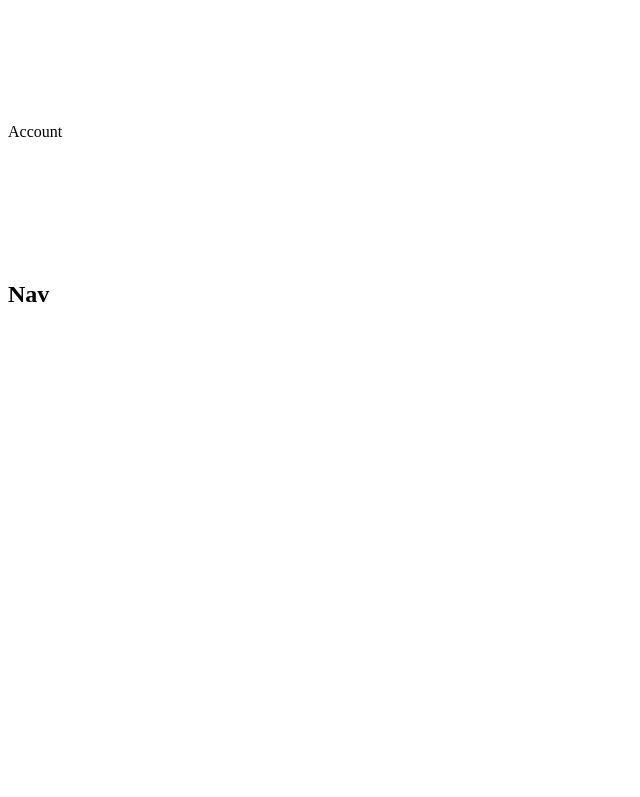
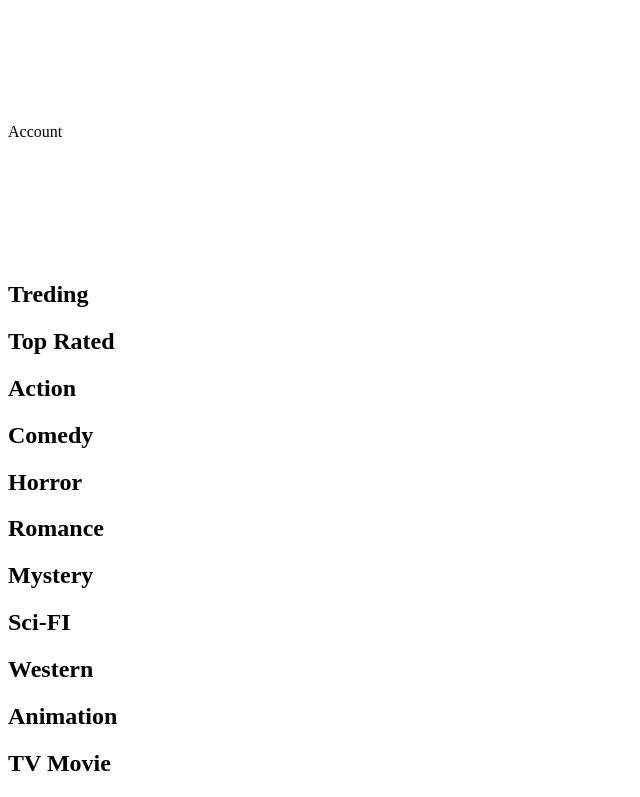
Before and after one commit to ErysCode7/hulu-v2, a Next.js app: page / in a window 1280 px wide. Shown: the part 7759-8556 px from the top of the page, without its empty margins (0-640 px from the left). Before the commit the page ends 8087 px from the top, so only its background shows below. Built offline with nearby package versions, Linux system fonts and the light colour scheme; no server answers.

Commit message:
features navbar

```diff
--- a/components/Navbar/index.tsx
+++ b/components/Navbar/index.tsx
@@ -1,9 +1,24 @@
 import type { NextPage } from "next";
+import { useRouter } from "next/router";
+import requests from "../../utils/requests";
 
 const Navbar: NextPage = () => {
+  const router = useRouter();
+
   return (
-    <nav className="">
-      <h2>Nav</h2>
+    <nav className="relative">
+      <div className="flex px-10 sm:px-20 text-2xl whitespace-nowrap space-x-10 sm:space-x-20 overflow-x-scroll scrollbar-hide">
+        {Object.entries(requests).map(([key, { title, url }]) => (
+          <h2
+            key={key}
+            onClick={() => router.push(`/?genre=${key}`)}
+            className="last:pr-24 cursor-pointer transition duration-100 transform hover:scale-125 hover:text-white active:text-red-500"
+          >
+            {title}
+          </h2>
+        ))}
+      </div>
+      <div className="absolute top-0 right-0 bg-gradient-to-l from-[#06202A] h-10 w-1/12" />
     </nav>
   );
 };
--- a/package.json
+++ b/package.json
@@ -17,6 +17,7 @@
     "next": "13.0.5",
     "react": "18.2.0",
     "react-dom": "18.2.0",
+    "tailwind-scrollbar-hide": "^1.1.7",
     "typescript": "4.9.3"
   },
   "devDependencies": {
--- a/tailwind.config.js
+++ b/tailwind.config.js
@@ -7,5 +7,8 @@ module.exports = {
   theme: {
     extend: {},
   },
-  plugins: [],
+  plugins: [
+    require("tailwind-scrollbar-hide"),
+    // ...
+  ],
 };
--- /dev/null
+++ b/utils/requests.ts
@@ -0,0 +1,48 @@
+const API_KEY = process.env.API_KEY;
+
+export default {
+  fetchTrending: {
+    title: "Treding",
+    url: `/trending/all/week?api_key=${API_KEY}&languange=en-US`,
+  },
+  fetchTopRated: {
+    title: "Top Rated",
+    url: `/movie/top_rated?api_key=${API_KEY}&languange=en-US`,
+  },
+  fetchActionMovies: {
+    title: "Action",
+    url: `/discover/movie?api_key=${API_KEY}&with_genres=28`,
+  },
+  fetchComedyMovies: {
+    title: "Comedy",
+    url: `/discover/movie?api_key=${API_KEY}&with_genres=35`,
+  },
+  fetchHorrorMovies: {
+    title: "Horror",
+    url: `/discover/movie?api_key=${API_KEY}&with_genres=27`,
+  },
+  fetchRomanceMovies: {
+    title: "Romance",
+    url: `/discover/movie?api_key=${API_KEY}&with_genres=10749`,
+  },
+  fetchMystery: {
+    title: "Mystery",
+    url: `/discover/movie?api_key=${API_KEY}&with_genres=9684`,
+  },
+  fetchSciFi: {
+    title: "Sci-FI",
+    url: `/discover/movie?api_key=${API_KEY}&with_genres=878`,
+  },
+  fetchWestern: {
+    title: "Western",
+    url: `/discover/movie?api_key=${API_KEY}&with_genres=37`,
+  },
+  fetchAnimation: {
+    title: "Animation",
+    url: `/discover/movie?api_key=${API_KEY}&with_genres=16`,
+  },
+  fetchTV: {
+    title: "TV Movie",
+    url: `/discover/movie?api_key=${API_KEY}&with_genres=10770`,
+  },
+};
```
Also changed, not shown: 1 other file (tests, documents, lock files or other folders).
